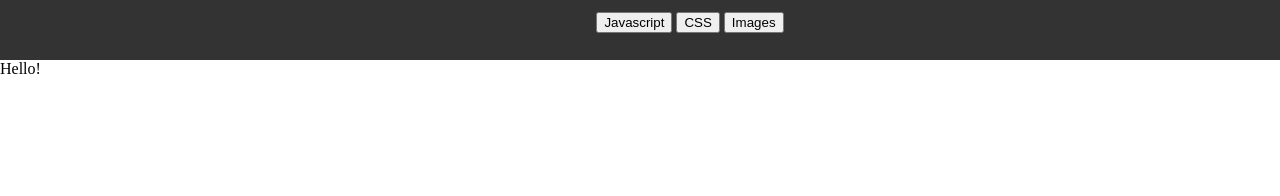
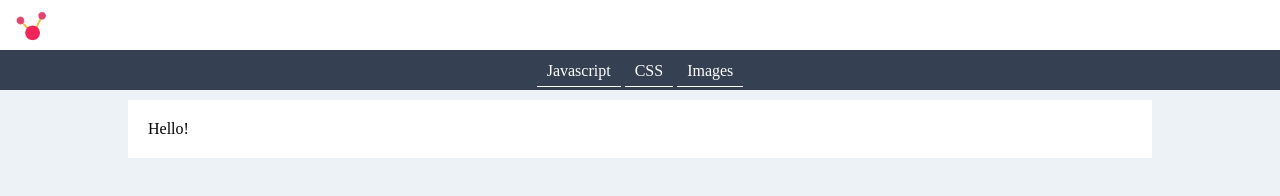
Before and after one commit to spiral2k/Reyno, an Electron app: page index.html in a window 1280 px wide. Drawn offline with Linux system fonts and the light colour scheme; no server answers.

Commit message:
started to imp design

```diff
--- a/css/style.css
+++ b/css/style.css
@@ -2,6 +2,8 @@ body{
 	margin:0;
 	padding:0;
 	text-align: left;
+	outline:none;
+	background: #edf2f6;
 }
 
 *{
@@ -12,6 +14,9 @@ body{
 	display:none;
 }
 
+:root {
+	--topbar: #354052;
+}
 
 /* ------------- Global wrapper --------------- */
 
@@ -20,29 +25,67 @@ body{
 	width:100%;
 }
 
-/* ------------- Sidebar --------------- */
+/* ------------- Topbar / Sidebar --------------- */
 
 .topbar{
+	float:right;
+	width:100%;
+}
+
+.topbar.top{
+	height: 50px;
+	background-color: #fff;
+}
+
+.topbar.bottom{
+	height: 40px;
+	background-color: var(--topbar);
+}
+
+
+.topbar .logo{
 	float:left;
-	width:100%;
-	height: 60px;
-	background-color: #333;
-
+	height:45px;
+	width:45px;
+	margin-left:10px;
+	margin-top:3px;
+	cursor: pointer;
 }
 
 
 .top-buttons-container{
 	float: right;
     text-align: center;
-    width: calc(100% - 100px);
+    width: 100%;
     margin-top: 12px;
+}
+
+
+.menu-item{
+	border-bottom:1px solid #fff;
+	background: transparent;
+	color:#fff;
+	padding:7px 10px;
+}
+
+.menu-item:hover{
+	border-top:1px solid #fff;
+	cursor:pointer;
 }
 
 
 /* ------------- Pages --------------*/
 
 .page{
+	background:#fff;
+	width:100%;
+	padding:20px;
 	display: none;
+}
+
+.pages-container{
+	width:80%;
+	margin: 100px auto;
 }
 
 .page.home{
--- a/index.html
+++ b/index.html
@@ -10,14 +10,23 @@
   <body>
     <div class="container">
 
-      <div class="topbar">
+
+      <div class="topbar top">
+        <img src="./images/logo.png" id="home" class="logo menu-event">
+      </div>
+
+
+      <div class="topbar bottom">
         <span class="top-buttons-container">
-           <button id="javascript" class="menu-item">Javascript</button>
-           <button id="css" class="menu-item">CSS</button>
-           <button id="images" class="menu-item">Images</button>
+           <span id="javascript" class="menu-item menu-event">Javascript</span>
+           <span id="css" class="menu-item menu-event">CSS</span>
+           <span id="images" class="menu-item menu-event">Images</span>
         </span>
       </div>
 
+
+
+      <div class="pages-container">
         <!-- Home Page -->
         <div class="page home">
           Hello!
@@ -112,6 +121,8 @@
 
         </div>
 
+      </div>
+
       <!-- Loader -->
       <div class="loader-wrapper">
           <div class="loader">
--- a/package.json
+++ b/package.json
@@ -35,6 +35,7 @@
     "gulp-util": "^3.0.7"
   },
   "dependencies": {
-    "electron-browser-window-options": "^1.0.3"
+    "electron-browser-window-options": "^1.0.3",
+    "gulp-watch": "^4.3.11"
   }
 }
--- a/service/events.js
+++ b/service/events.js
@@ -1,10 +1,10 @@
 /* Menu navigation */
 
-var menuitem = document.getElementsByClassName('menu-item'),
+var menuevent = document.getElementsByClassName('menu-event'),
     page = document.getElementsByClassName('page');
 
-for(var i = 0; i < menuitem.length; i++){
-    menuitem[i].addEventListener("click", menuItemClick);
+for(var i = 0; i < menuevent.length; i++){
+    menuevent[i].addEventListener("click", menuItemClick);
 }
 
 function menuItemClick(event){
```
Also changed, not shown: images/logo.png (added), 1 other file. Lines whose indentation alone changed are shown as unchanged.
